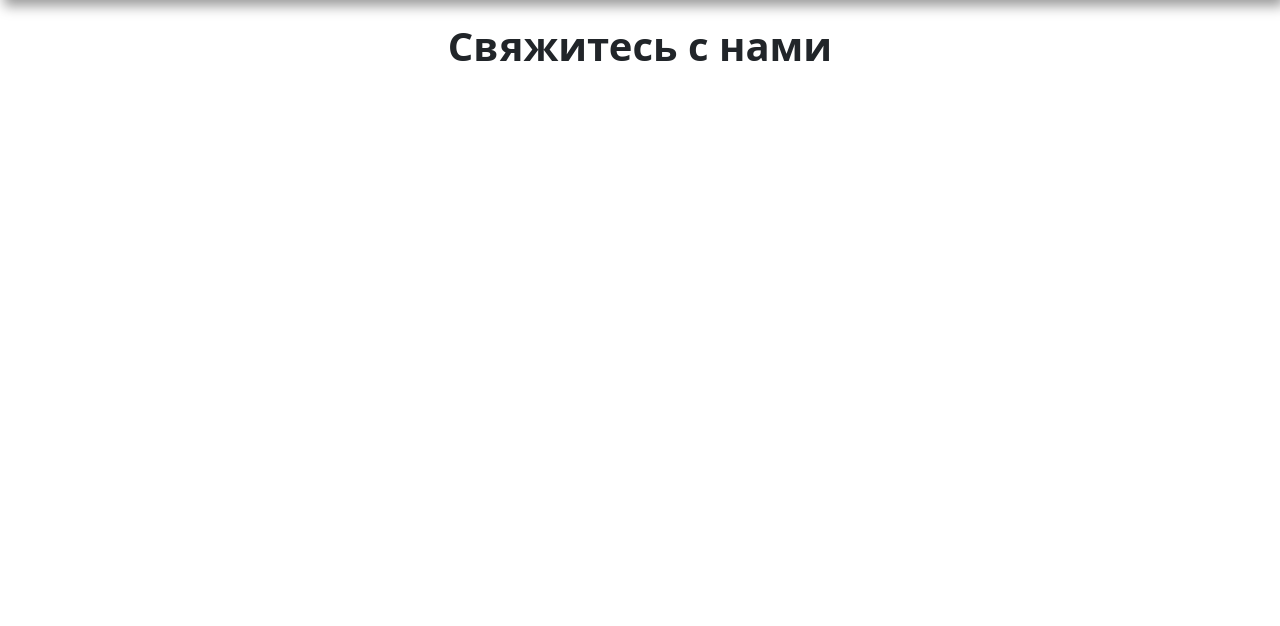
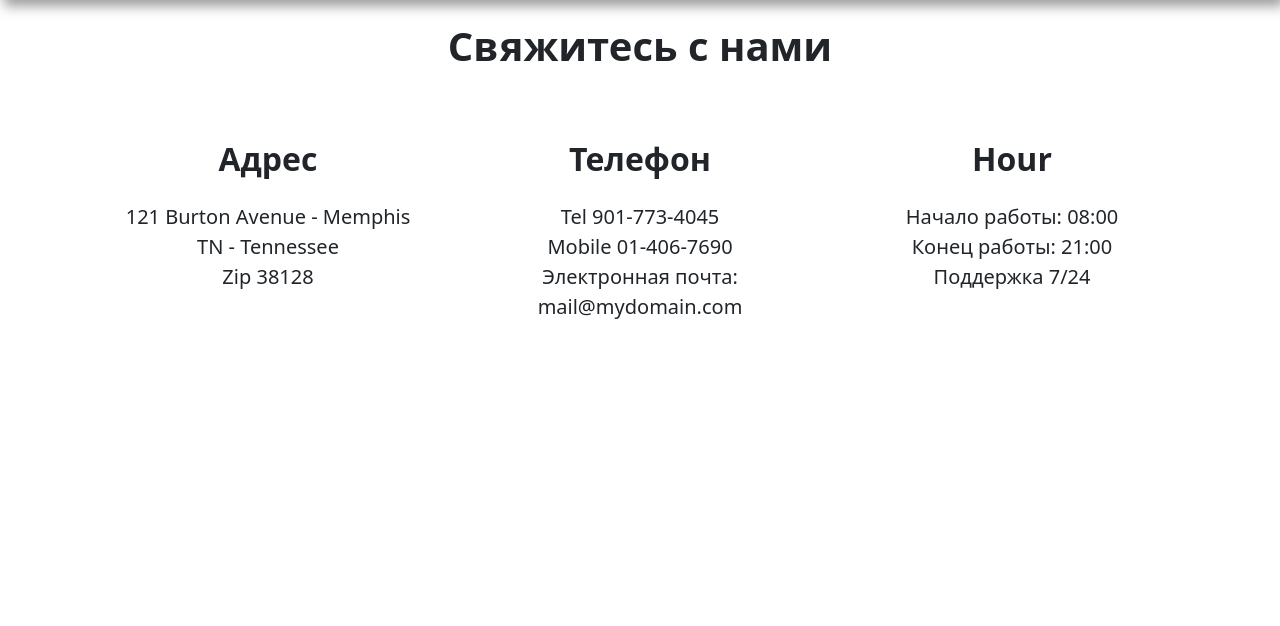
Before and after one commit to Maxoman13/ExamsProject, a Django app: page /contacts/ in a window 1280 px wide. Shown: the part 66-692 px from the top of the page. Run offline with Django 4.2, Linux system fonts and the light colour scheme.

Commit message:
Форма работает, страница контакты есть

```diff
--- a/templates/contacts.html
+++ b/templates/contacts.html
@@ -4,4 +4,53 @@
 
 {% block content %}
 <p class="text-center fs-1 fw-bold">Свяжитесь с нами</p>
+<div class="container py-5">
+        <div class="row min-vh-25 align-items-start text-center">
+            <div class="col-md-4 mb-4 mb-md-0">
+                <div class="lc-block mb-4">
+                    <div editable="rich">
+
+                        <h2 class="fw-bolder">Адрес</h2>
+                    </div>
+                </div>
+                <div class="lc-block">
+                    <div editable="rich">
+
+                        <p class="lead">121 Burton Avenue - Memphis<br>TN - Tennessee<br>Zip 38128</p>
+
+                    </div>
+                </div><!-- /lc-block -->
+            </div><!-- /col -->
+            <div class="col-md-4 mb-4 mb-md-0">
+                <div class="lc-block mb-4">
+                    <div editable="rich">
+
+                        <h2 class="fw-bolder">Телефон</h2>
+                    </div>
+                </div>
+                <div class="lc-block">
+                    <div editable="rich">
+
+                        <p class="lead">Tel 901-773-4045<br>Mobile 01-406-7690<br>Электронная почта: mail@mydomain.com</p>
+
+                    </div>
+                </div><!-- /lc-block -->
+            </div><!-- /col -->
+            <div class="col-md-4 mb-4 mb-md-0">
+                <div class="lc-block mb-4">
+                    <div editable="rich">
+
+                        <h2 class="fw-bolder">Hour</h2>
+                    </div>
+                </div>
+                <div class="lc-block">
+                    <div editable="rich">
+
+                        <p class="lead">Начало работы: 08:00<br>Конец работы: 21:00<br>Поддержка 7/24</p>
+
+                    </div>
+                </div><!-- /lc-block -->
+            </div><!-- /col -->
+        </div>
+    </div>
 {% endblock%}
--- a/works/templates/add_service.html
+++ b/works/templates/add_service.html
@@ -14,6 +14,6 @@
         {% endif %}
     </div>
     {% endfor %}
-    <input type="submit" value="Отправить">
+    <input type="submit" class="btn btn-info" value="Отправить">
 </form>
 {% endblock %}
--- a/works/templates/thanks.html
+++ b/works/templates/thanks.html
@@ -1,6 +1,6 @@
 {% extends "base.html" %}
 {% load static %}
-{% block title %}Cgfcb,j{% endblock%}
+{% block title %}Спасибо{% endblock%}
 
 {% block content %}
 <p class="text-center fs-1 fw-bold">Спасибо, что выбрали нас для работы</p>
```
Also changed, not shown: works/forms.py (+6 -17 lines), works/models.py (+14 -14 lines), works/migrations/0001_initial.py.
